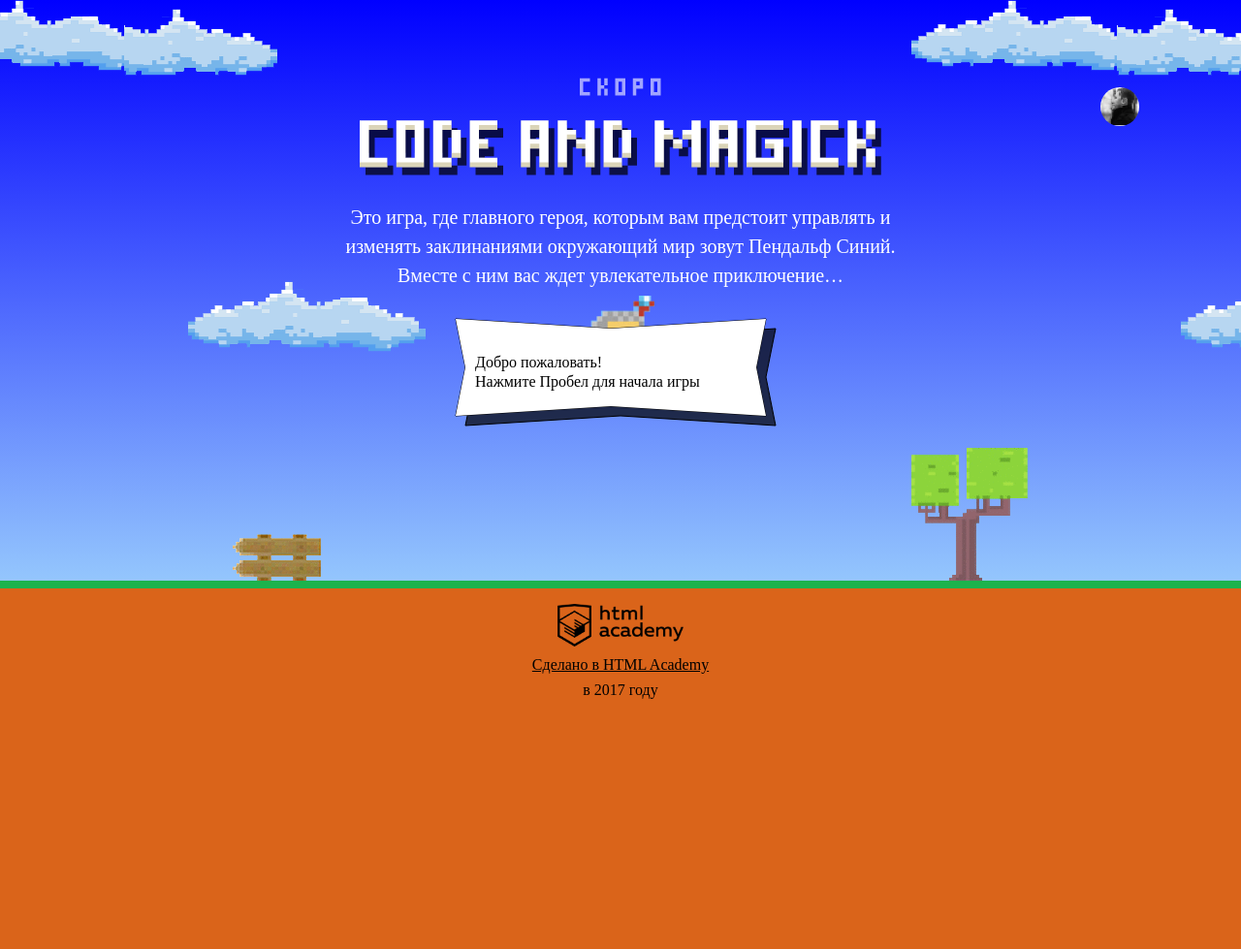
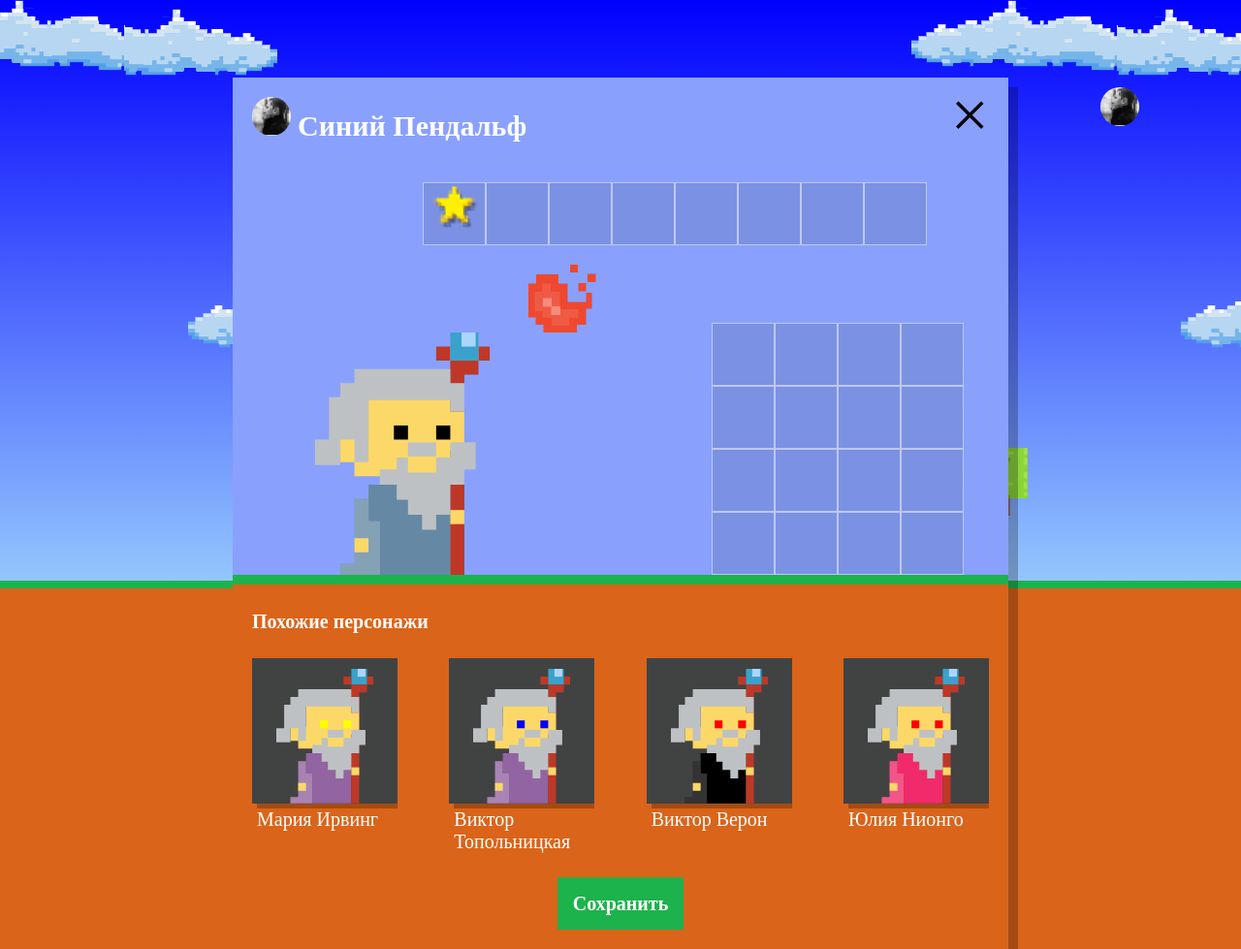
Before and after one commit to SoWar/581395-code-and-magick, a website: page index.html in a window 1280 px wide. Shown: the whole page at 97% size. Before the commit the page ends 800 px from the top, so only its background shows below. Drawn offline with Linux system fonts and the light colour scheme; a web font is replaced by a local one.

Commit message:
similar wizards from template generation

```diff
--- a/index.html
+++ b/index.html
@@ -212,6 +212,7 @@
   };
 </script>
 <script src="js/stat.js"></script>
+<script src="js/setup.js"></script>
 <script src="js/game.js"></script>
 
 </body>
--- /dev/null
+++ b/js/setup.js
@@ -0,0 +1,67 @@
+'use strict';
+
+var combineFullNames = function (names, surnames, number) {
+  var qty = number || 4;
+  var combinations = [];
+
+  for (var i = 0; i < qty; i++) {
+    var nameIndex = Math.floor(Math.random() * names.length);
+    var surnameIndex = Math.floor(Math.random() * surnames.length);
+    combinations[i] = names[nameIndex] + ' ' + surnames[surnameIndex];
+  }
+  return combinations;
+};
+
+var generateWizards = function (fullNames, coatColors, eyesColors) {
+  var coatIndx;
+  var eyesIndx;
+  var wizards = [];
+  for (var i = 0; i < fullNames.length; i++) {
+    coatIndx = Math.floor(Math.random() * coatColors.length);
+    eyesIndx = Math.floor(Math.random() * eyesColors.length);
+    wizards[i] = {
+      name: fullNames[i],
+      coatColor: coatColors[coatIndx],
+      eyesColor: eyesColors[eyesIndx]
+    };
+  }
+  return wizards;
+};
+
+var renderWizard = function (wizard) {
+  var wizardElement = similarWizardTemplate.cloneNode(true);
+
+  wizardElement.querySelector('.setup-similar-label').textContent = wizard.name;
+  wizardElement.querySelector('.wizard-coat').style.fill = wizard.coatColor;
+  wizardElement.querySelector('.wizard-eyes').style.fill = wizard.eyesColor;
+
+  return wizardElement;
+};
+
+var fillDocumentFragment = function (wizards) {
+  var fragment = document.createDocumentFragment();
+  for (var i = 0; i < wizards.length; i++) {
+    fragment.appendChild(renderWizard(wizards[i]));
+  }
+  return fragment;
+};
+
+var NAMES = ['Иван', 'Хуан Себастьян', 'Мария', 'Кристоф', 'Виктор', 'Юлия', 'Люпита', 'Вашингтон'];
+var SURNAMES = ['да Марья', 'Верон', 'Мирабелла', 'Вальц', 'Онопко', 'Топольницкая', 'Нионго', 'Ирвинг'];
+var COATCOLORS = ['rgb(101, 137, 164)', 'rgb(241, 43, 107)', 'rgb(146, 100, 161)', 'rgb(56, 159, 117)', 'rgb(215, 210, 55)', 'rgb(0, 0, 0)'];
+var EYESCOLORS = ['black', 'red', 'blue', 'yellow', 'green'];
+
+var setupBlock = document.querySelector('.setup');
+setupBlock.classList.remove('hidden');
+
+var fullNames = combineFullNames(NAMES, SURNAMES, 4);
+var wizards = generateWizards(fullNames, COATCOLORS, EYESCOLORS);
+
+var similarListElement = setupBlock.querySelector('.setup-similar-list');
+var similarWizardTemplate = document.querySelector('#similar-wizard-template').content.querySelector('.setup-similar-item');
+
+var fragment = fillDocumentFragment(wizards);
+
+similarListElement.appendChild(fragment);
+
+setupBlock.querySelector('.setup-similar').classList.remove('hidden');
```
